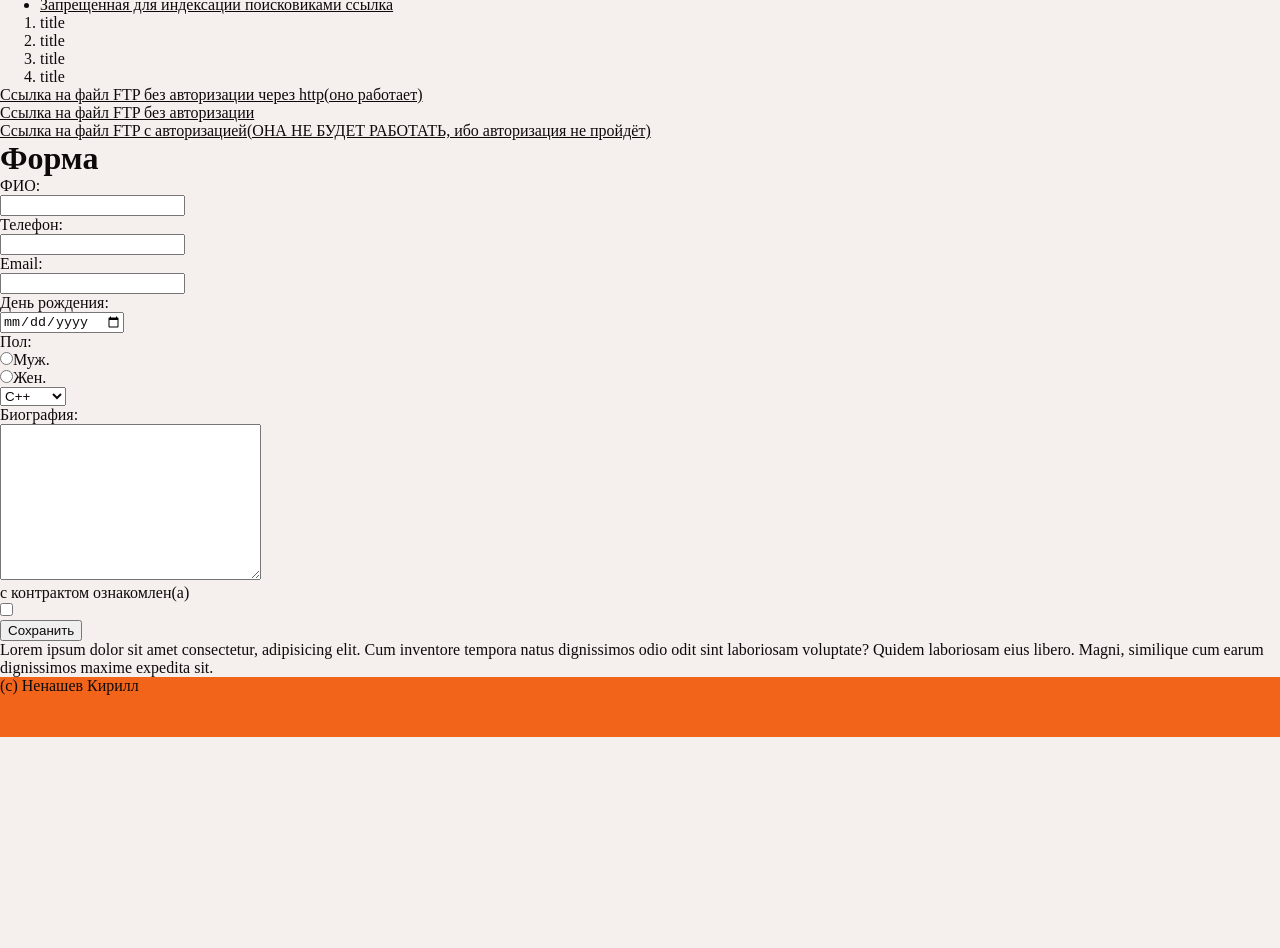
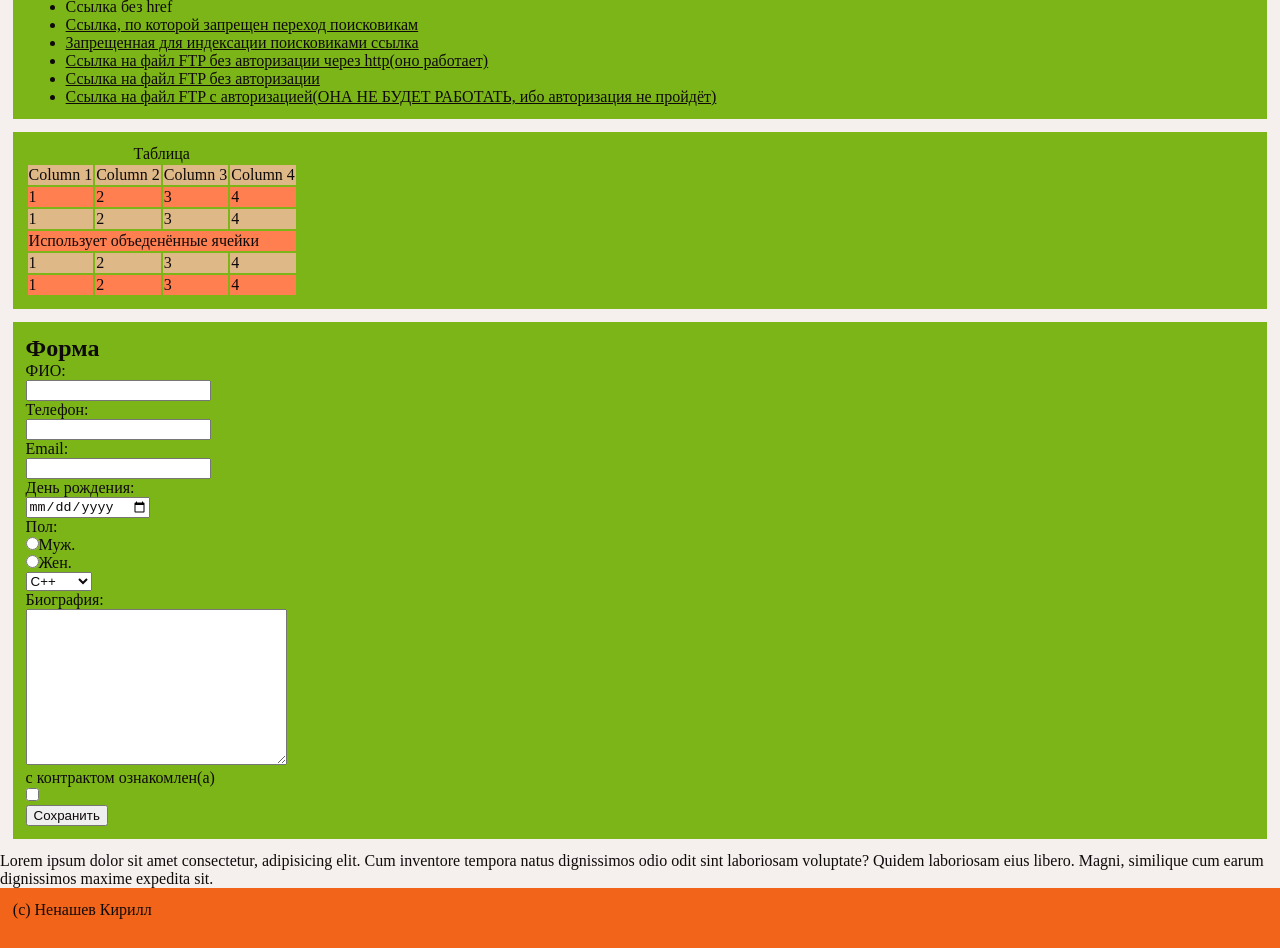
Before and after one commit to UserCommon/UserCommon.github.io, a plain HTML site: page task2/index.html in a window 1280 px wide. Shown: the part 821-1769 px from the top of the page. Before the commit the page ends 1558 px from the top, so only its background shows below. Drawn offline with Linux system fonts and the light colour scheme.

Commit message:
task 2 finished?

```diff
--- a/task2/index.html
+++ b/task2/index.html
@@ -10,8 +10,15 @@
             <div class="header-content">
                 <img src="/logo.png" alt="logo" class="logo">
                 <div class="name">Название</div>
+                <nav class="page-nav">
+                    <a href="#form">Форма</a>
+                    <a href="#footer">Подвал</a>
+                    <a href="#table">Таблица</a>
+                    <a href="#links">Список ссылок</a>
+                </nav>
             </div>
         </header>
+        <div class="links content-block">
             <ul>
                 <li>
                     <a href = "http://kubsu.ru">абсолютная гиперссылка на главную страницу сайта kubsu.ru</a>
@@ -76,17 +83,96 @@
                 <li>
                     <a href="#" rel="noindex">Запрещенная для индексации поисковиками ссылка</a>
                 </li>
+                <li>
+                    <a href="https://ftp.gnu.org/gnu/emacs/emacs-22.1.tar.gz">Ссылка на файл FTP без авторизации через http(оно работает)</a><br>
+                </li>
+                <li>
+                    <a href="ftp://ftp.gnu.org/gnu/emacs/emacs-22.1.tar.gz">Ссылка на файл FTP без авторизации</a><br>
+                </li>
+                <li>
+                    <a href="ftp://user:password@ftp.gnu.org/gnu/emacs/emacs-22.1.tar.gz">Ссылка на файл FTP с авторизацией(ОНА НЕ БУДЕТ РАБОТАТЬ, ибо авторизация не пройдёт)</a><br>
+                </li>
             </ul>
-        <ol>
-            <li>title</li>
-            <li>title</li>
-            <li>title</li>
-            <li>title</li>
-        </ol>
-        <a href="https://ftp.gnu.org/gnu/emacs/emacs-22.1.tar.gz">Ссылка на файл FTP без авторизации через http(оно работает)</a><br>
-        <a href="ftp://ftp.gnu.org/gnu/emacs/emacs-22.1.tar.gz">Ссылка на файл FTP без авторизации</a><br>
-        <a href="ftp://user:password@ftp.gnu.org/gnu/emacs/emacs-22.1.tar.gz">Ссылка на файл FTP с авторизацией(ОНА НЕ БУДЕТ РАБОТАТЬ, ибо авторизация не пройдёт)</a><br>
-        <h1>Форма</h1>
+        </div>
+
+        <div class="content-block">
+            <table class="table" id="table">
+                <caption>
+                    Таблица
+                </caption>
+                <tr class="even">
+                    <td>Column 1</td>
+                    <td>Column 2</td>
+                    <td>Column 3</td>
+                    <td>Column 4</td>
+                </tr>
+                <tr class="odd">
+                    <td>
+                        1
+                    </td>
+                    <td>
+                        2
+                    </td>
+                    <td>
+                        3
+                    </td>
+                    <td>
+                        4
+                    </td>
+                </tr>
+                <tr class="even">
+                    <td>
+                        1
+                    </td>
+                    <td>
+                        2
+                    </td>
+                    <td>
+                        3
+                    </td>
+                    <td>
+                        4
+                    </td>
+                </tr>
+                <tr class="odd">
+                    <td colspan="4">
+                        Использует объеденённые ячейки
+                    </td>
+                </tr>
+                <tr class="even">
+                    <td>
+                        1
+                    </td>
+                    <td>
+                        2
+                    </td>
+                    <td>
+                        3
+                    </td>
+                    <td>
+                        4
+                    </td>
+                </tr>
+                <tr class="odd">
+                    <td>
+                        1
+                    </td>
+                    <td>
+                        2
+                    </td>
+                    <td>
+                        3
+                    </td>
+                    <td>
+                        4
+                    </td>
+                </tr>
+
+            </table>
+        </div>
+
+        <div class="content-block" id="form">
+            <h2>Форма</h2>
             <form action="/ " method="post">
                 <label for="name">ФИО:</label><br>
                 <input type="text" id="name"><br>
@@ -117,10 +203,12 @@
                 <input type="checkbox" name="agreement" id="agreement"><br>
                 <button type="submit">Сохранить</button>
             </form>
+        </div>
+
         <p id="lorem1">Lorem ipsum dolor sit amet consectetur, adipisicing elit. Cum inventore tempora natus dignissimos odio odit sint laboriosam voluptate? Quidem laboriosam eius libero. Magni, similique cum earum dignissimos maxime expedita sit.</p>
 
-        <footer class="footer">
-            (с) Ненашев Кирилл
+        <footer class="footer" id="footer">
+            <p class="copyright">(с) Ненашев Кирилл</p>
         </footer>
     </body>
 </html>
--- a/task2/styles.css
+++ b/task2/styles.css
@@ -12,19 +12,42 @@ body {
     display: block;
     background-color: #F26419;
     align-items: center;
-
 }
 
 .header-content {
-    margin: 0 auto;
-    padding: 1% 1% 0 0  ;
+    margin: auto;
+    padding: 1%;
     max-width: 960px;
 }
 
+.page-nav {
+    display: inline;
+    float: right;
+    font-size: x-large;
+}
+
 .name {
-    padding-top: 10px;
     font-size: xx-large;
     display: inline;
+}
+
+.copyright {
+    padding-top: 1%;
+    padding-left: 1%;
+}
+
+.content-block {
+    margin: 1%;
+    padding: 1%;
+    background-color: #7CB518;
+}
+
+.even {
+    background-color: burlywood;
+}
+
+.odd {
+    background-color: coral;
 }
 
 .footer {
```
Lines whose indentation alone changed are shown as unchanged.
